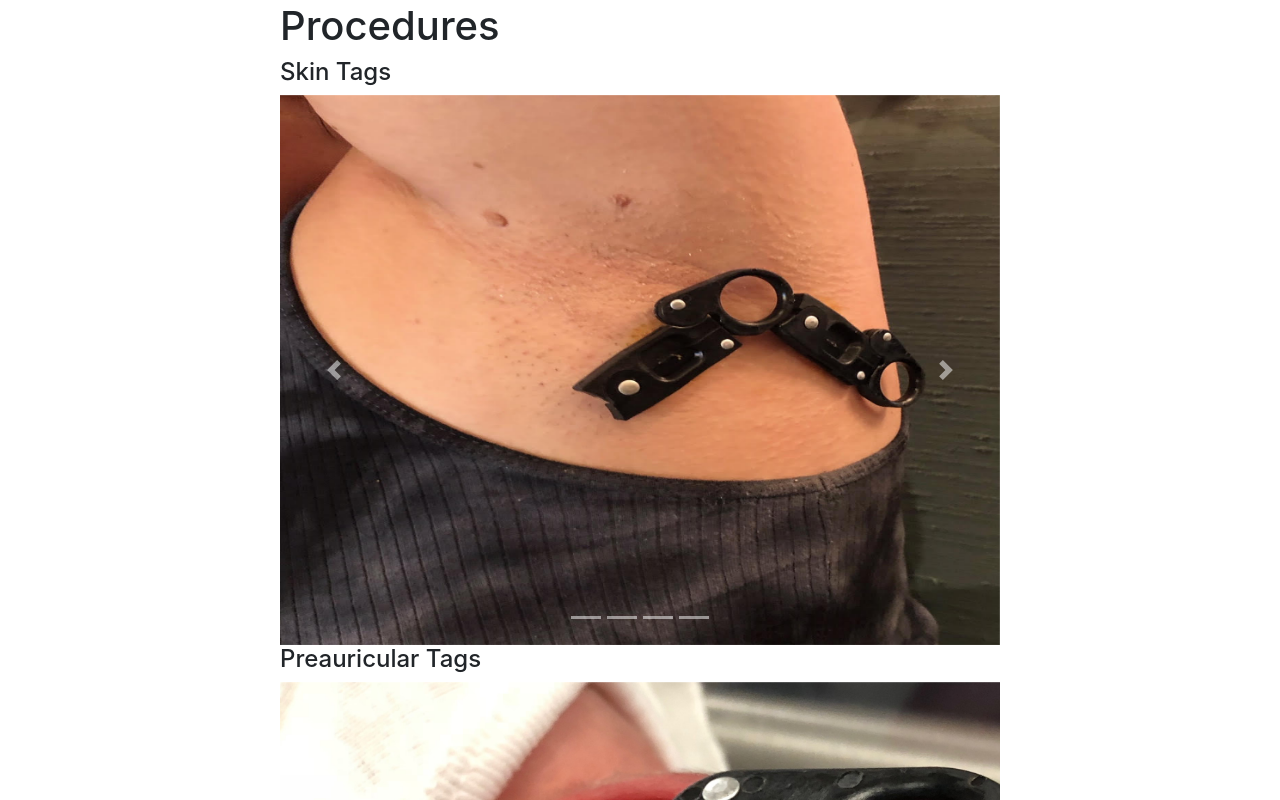
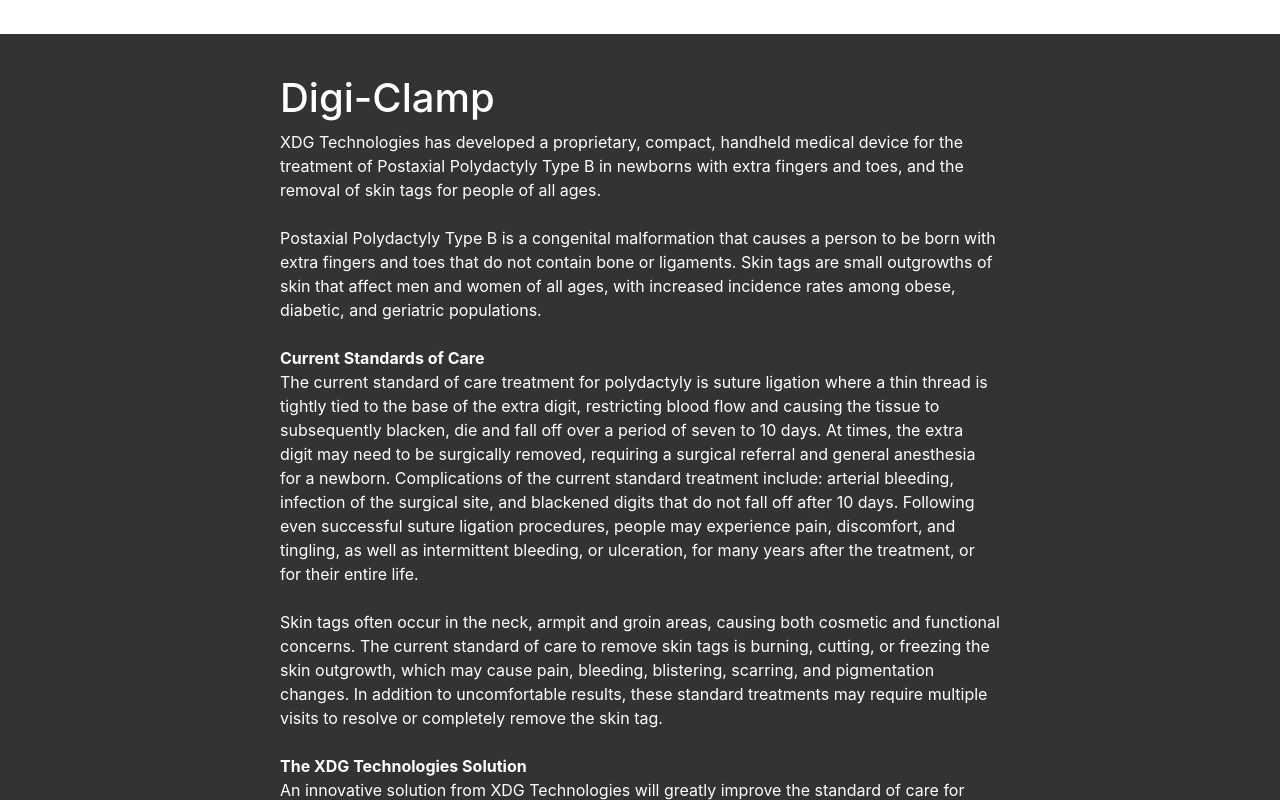
Before and after one commit to CEN30315A/Site, a React (Create React App) app in the folder client/: page / in a window 1280 px wide. Shown: the part 1000-1800 px from the top of the page. Built offline with nearby package versions, Linux system fonts and the light colour scheme; no server answers; what react-stripe-elements would draw is missing.

Commit message:
added back information

```diff
--- a/client/src/components/AboutUs.js
+++ b/client/src/components/AboutUs.js
@@ -1,12 +1,13 @@
 import React from "react";
 
+//section for the about us
+// includes title and information
 export default function AboutUs({ title, dark, id }) {
-  //Section for the about us
-  //includes title and allows for certain
   return (
     <div className={"section" + (dark ? " section-dark" : "")}>
       <div className="section-content" id={id}>
         <h1>{title}</h1>
+        <p>Juan Carlos Roig, M.D. is the inventor, co-founder, and chairman of XDG Technologies. Dr. Roig has more than 25 years of experience, and is board certified in pediatrics as well as in neonatal and perinatal medicine. He is an Assistant Professor at the University of Florida College of Medicine, Department of Pediatrics (Neonatal Division), and the Medical Director for the Neonatal Intensive Care Unit at Munroe Regional Medical Center in Ocala, FL. He also provides services at other hospitals, including the UF Health Shands Hospital in Gainesville, FL. Dr. Roig is a Fellow with the American Academy of Pediatrics and has extensive experience in managing pediatric intensive care units in public and private hospitals.</p>
       </div>
     </div>
   );
--- a/client/src/components/ContactUs.js
+++ b/client/src/components/ContactUs.js
@@ -1,17 +1,23 @@
 import React from "react";
 import EmailForm from "./EmailForm";
-
-//contact us Section including the contact form
+//contact us section including the a email form that can send a message to the owner
 export default function ContactUs({ title, dark, id }) {
   return (
-
     <div className={"section" + (dark ? " section-dark" : "")}>
       <div className="section-content" id={id}>
         <h1>{title}</h1>
+        <p>
+			        Dr. J.C. Roig <br/>
+			XDG Technologies, LLC<br/>
+			6485 S.W. 51 Court<br/>
+			Ocala, FL. 34474-5768<br/>
+<br/>
+			Phone: (352) 812-1175
+
+</p>
 
 <EmailForm></EmailForm>
       </div>
-
     </div>
   );
 }
--- a/client/src/components/Product.js
+++ b/client/src/components/Product.js
@@ -1,11 +1,29 @@
 import React from "react";
 
-//product section
+//product information
 export default function Product({ title, dark, id }) {
   return (
     <div className={"section" + (dark ? " section-dark" : "")}>
       <div className="section-content" id={id}>
         <h1>{title}</h1>
+        <p>
+        XDG Technologies has developed a proprietary, compact, handheld medical device for the treatment of Postaxial Polydactyly Type B in newborns with extra fingers and toes, and the removal of skin tags for people of all ages.
+<br/><br/>
+Postaxial Polydactyly Type B is a congenital malformation that causes a person to be born with extra fingers and toes that do not contain bone or ligaments. Skin tags are small outgrowths of skin that affect men and women of all ages, with increased incidence rates among obese, diabetic, and geriatric populations.
+<br/><br/>
+<b>Current Standards of Care</b><br/>
+The current standard of care treatment for polydactyly is suture ligation where a thin thread is tightly tied to the base of the extra digit, restricting blood flow and causing the tissue to subsequently blacken, die and fall off over a period of seven to 10 days. At times, the extra digit may need to be surgically removed, requiring a surgical referral and general anesthesia for a newborn. Complications of the current standard treatment include: arterial bleeding, infection of the surgical site, and blackened digits that do not fall off after 10 days. Following even successful suture ligation procedures, people may experience pain, discomfort, and tingling, as well as intermittent bleeding, or ulceration, for many years after the treatment, or for their entire life.
+<br/><br/>
+Skin tags often occur in the neck, armpit and groin areas, causing both cosmetic and functional concerns. The current standard of care to remove skin tags is burning, cutting, or freezing the skin outgrowth, which may cause pain, bleeding, blistering, scarring, and pigmentation changes. In addition to uncomfortable results, these standard treatments may require multiple visits to resolve or completely remove the skin tag.
+<br/><br/>
+<b>The XDG Technologies Solution</b><br/>
+An innovative solution from XDG Technologies will greatly improve the standard of care for polydactyly and skin tags. The device is a clamp that removes extra digits and skin tags through a procedure that takes approximately 10 minutes instead of 10 days. The process is less painful and has a shorter recovery time, making it more comfortable, as well as more time and cost effective for patients and care takers.
+<br/><br/>
+In the future, additional applications for the XDG clamp may include the treatment of moles, warts, hemorrhoids and scar tissue.
+<br/><br/>
+XDG holds the intellectual property along with the University of Florida, including patents and patents pending, for the device.
+
+        </p>
       </div>
 
     </div>
```
